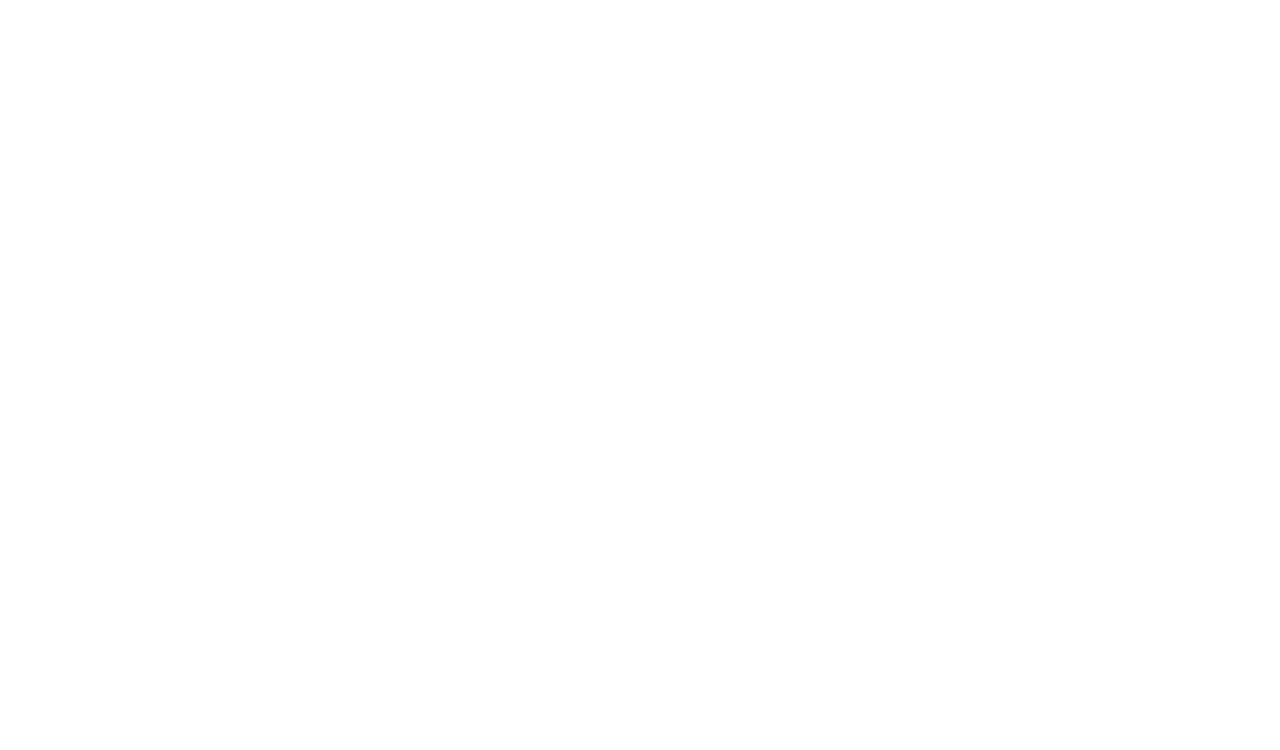
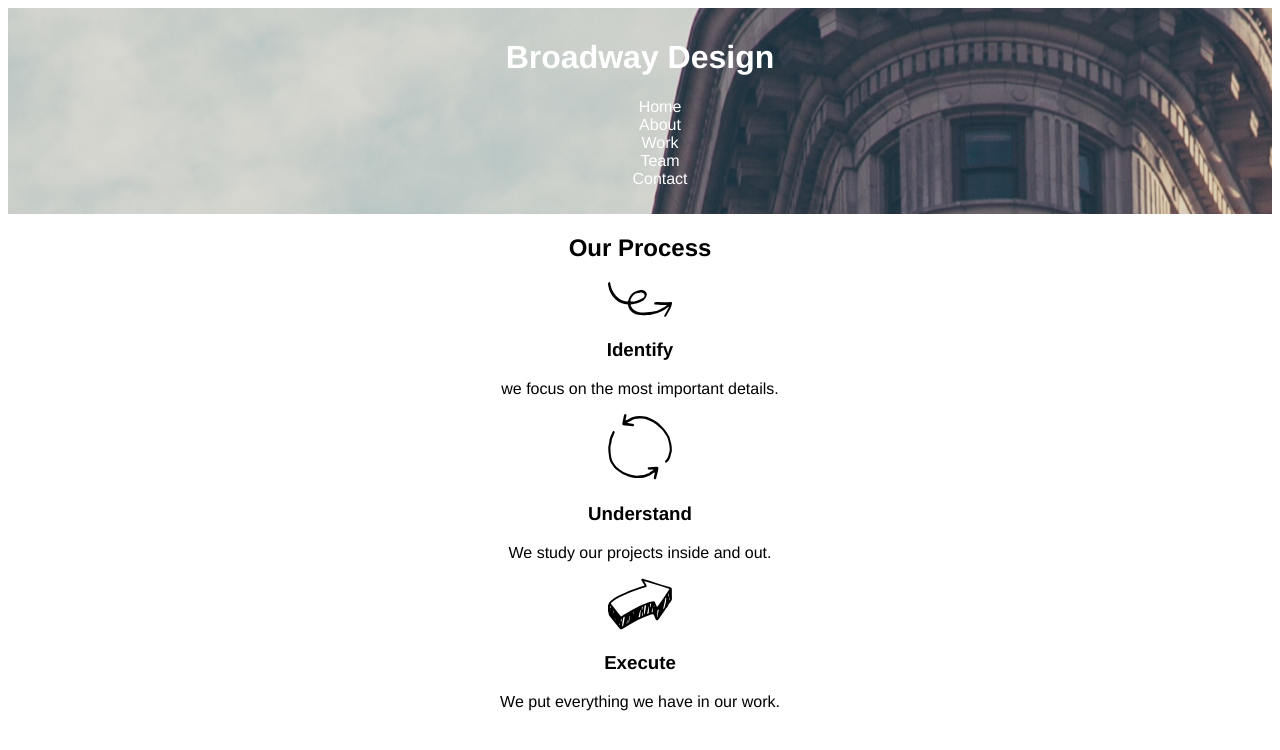
Before and after one commit to Dzhama/Broadway-Design, a plain HTML site: page index.html in a window 1280 px wide. Drawn offline with Linux system fonts and the light colour scheme.

Commit message:
Added structure to html file

```diff
--- a/index.html
+++ b/index.html
@@ -4,7 +4,55 @@
 	<title>Broadway Design</title>
 	<link rel="stylesheet" type="text/css" href="./resources/css/style.css">
 </head>
+
 <body>
+	<!-- The header part a d the nav bar of the page -->
+	<div class="header">
+		<h1> Broadway Design</h1>
+		<nav>
+			<ul>
+				<li><a href="#home">Home</a></li>
+				<li><a href="#about">About</a></li>
+				<li><a href="#work">Work</a></li>
+				<li><a href="#team">Team</a></li>
+				<li><a href="#contact">Contact</a></li>
+			</ul>
+		</nav>
+	</div>
+
+	<!-- Main contant of the page  -->
+	<div class="main">
+
+	<!-- Top part of the main contant page -->
+		<div class="top">
+			<h2>Our Process</h2>
+			<div>
+				<img src="./resources/icons/identify.svg">
+				<h3>Identify</h3>
+				<p>we focus on the most important details.</p>
+			</div>
+			<div>
+				<img src="./resources/icons/understand.svg">
+				<h3>Understand</h3>
+				<p>We study our projects inside and out.</p>
+			</div>
+			<div>
+				<img src="./resources/icons/execute.svg">
+				<h3>Execute</h3>
+				<p>We put everything we have in our work.</p>
+			</div>
+		</div>
+
+		<!-- Bottom part of main content page -->
+		<div class="bottom">
+
+		</div>
+	</div>
+
+	<!-- Footer of the page -->
+	<div class="footer">
+
+	</div>
 
 </body>
 </html>
--- a/resources/css/style.css
+++ b/resources/css/style.css
@@ -0,0 +1,17 @@
+body {
+	font-family: Helvetica, sans-serif;
+	text-align: center;
+}
+ul {
+	list-style-type: none;
+}
+div.header {
+	background-image: url('../images/the-flatiron-building.png');
+    background-position: center;
+	color: white;
+	padding: 10px 0 10px 0;
+}
+nav ul li a {
+	text-decoration: none;
+	color: white;
+}
```
